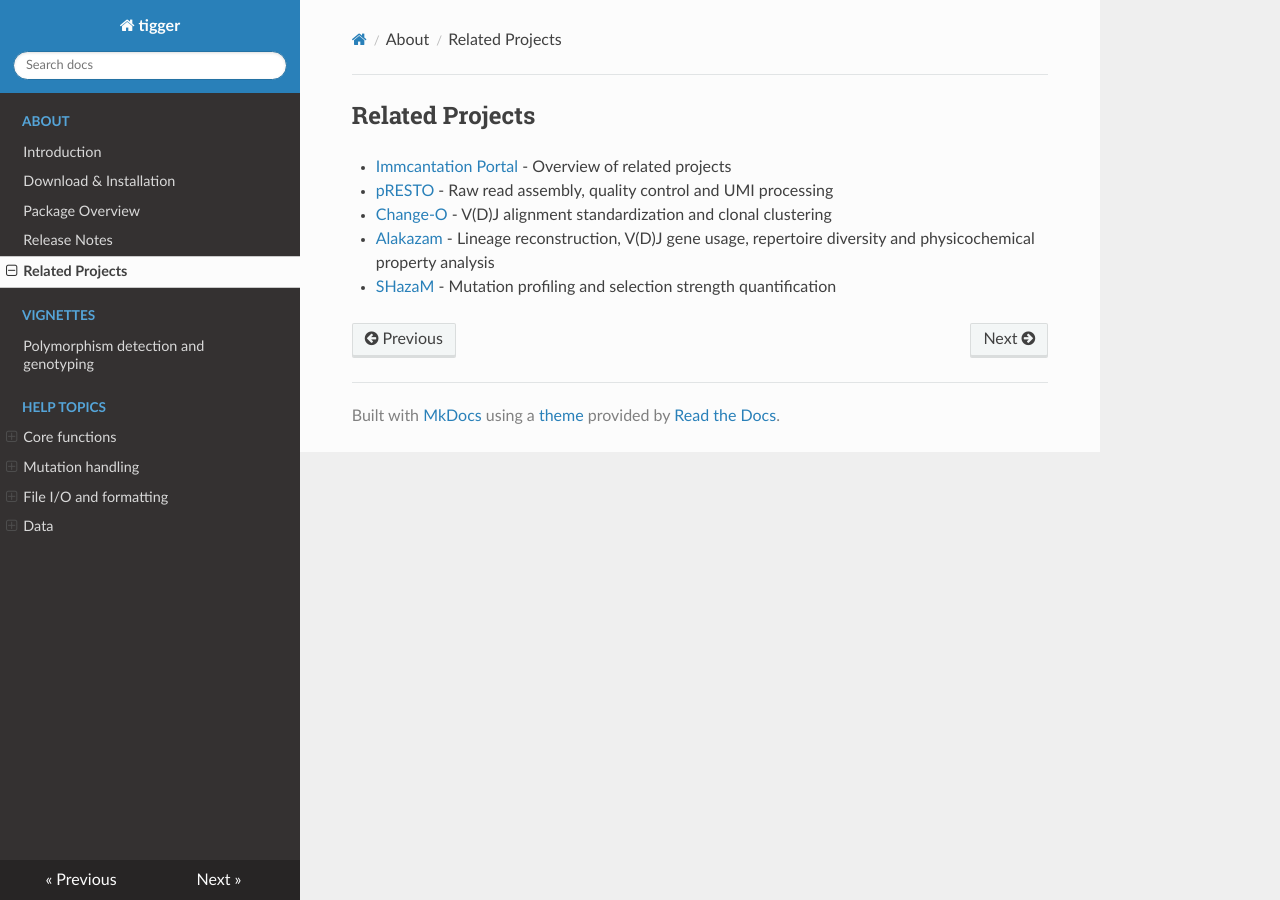
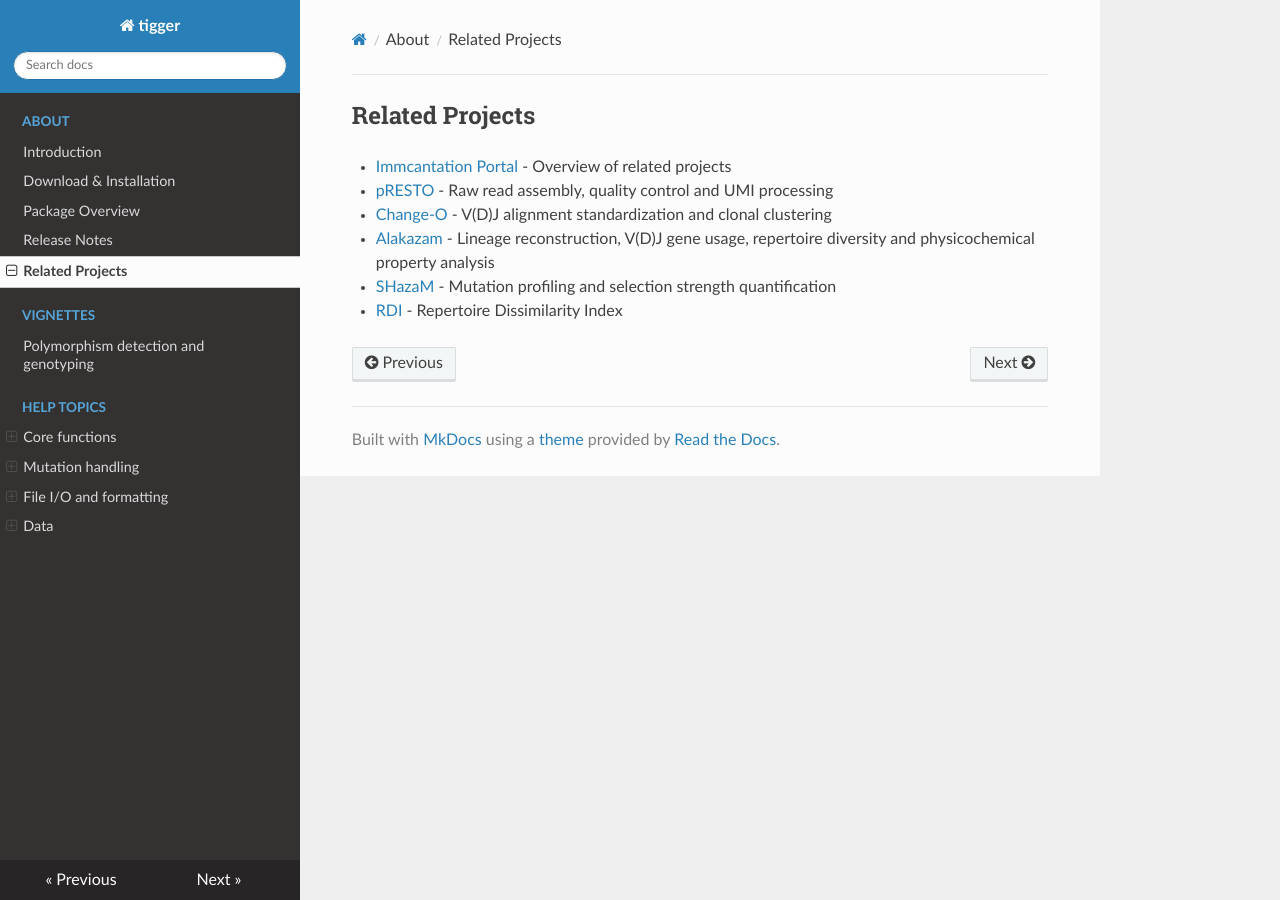
Before and after one commit to immcantation/tigger, an MkDocs documentation site: the page built from docs/projects.md, in a window 1280 px wide. Built offline with MkDocs 1.6.1, drawn with Linux system fonts in a browser that asks for light colours; nearby versions of some CDN libraries; old or Windows-style settings are respelled for this version of MkDocs.

```diff
--- a/docs/projects.md
+++ b/docs/projects.md
@@ -1,13 +1,15 @@
 ## Related Projects ##
 
 * [Immcantation Portal](http://immcantation.readthedocs.io) -
-    Overview of related projects
+  Overview of related projects
 * [pRESTO](http://presto.readthedocs.io) -
-    Raw read assembly, quality control and UMI processing
+  Raw read assembly, quality control and UMI processing
 * [Change-O](http://changeo.readthedocs.io) -
-    V(D)J alignment standardization and clonal clustering
+  V(D)J alignment standardization and clonal clustering
 * [Alakazam](http://alakazam.readthedocs.io) -
-    Lineage reconstruction, V(D)J gene usage, repertoire diversity and
-    physicochemical property analysis
+  Lineage reconstruction, V(D)J gene usage, repertoire diversity and
+  physicochemical property analysis
 * [SHazaM](http://shazam.readthedocs.io) -
-    Mutation profiling and selection strength quantification
+  Mutation profiling and selection strength quantification
+* [RDI](http://rdi.readthedocs.io) -
+  Repertoire Dissimilarity Index
```
Also changed, not shown: README.md (+1 -1 lines), 2 other files.
